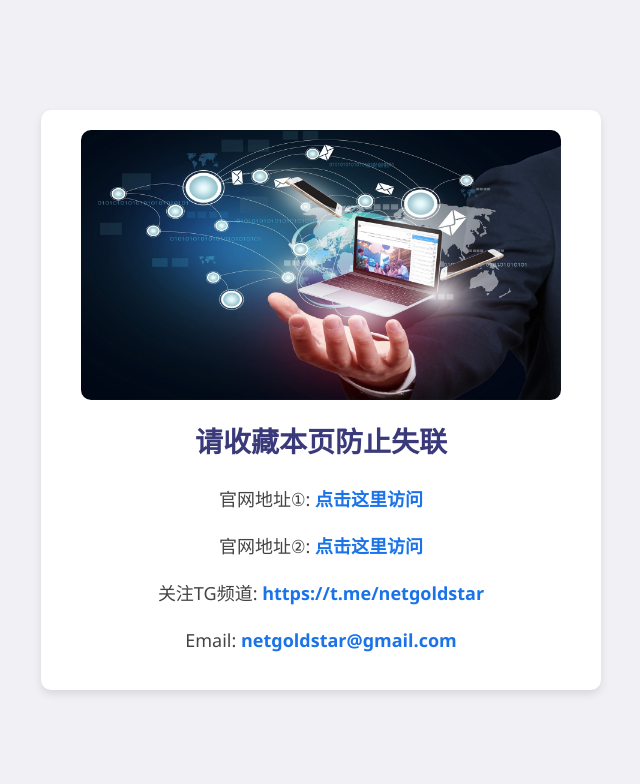
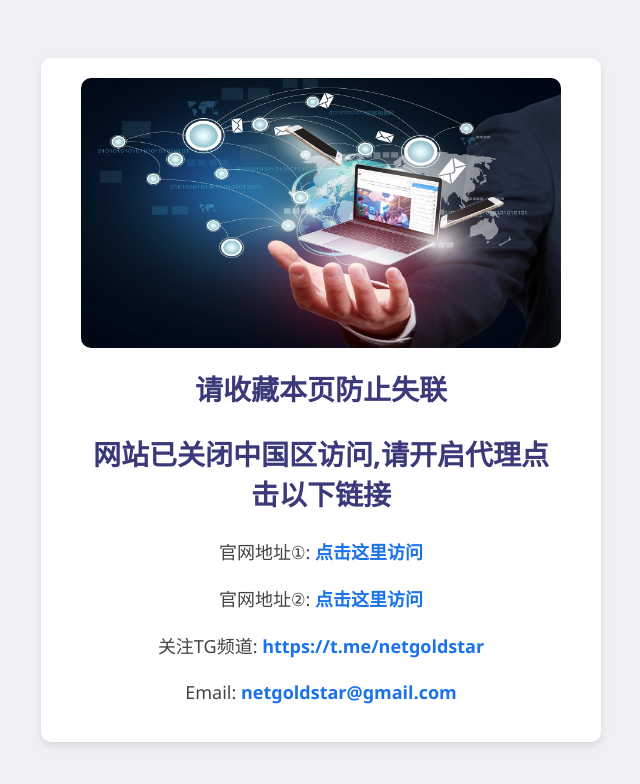
Before and after one commit to netgoldstar/new, a plain HTML site: page index.html in a window 1280 px wide. Shown: the whole page, without its empty margins (319-959 px from the left). Drawn offline with Linux system fonts and the light colour scheme.

Commit message:
Update index.html

```diff
--- a/index.html
+++ b/index.html
@@ -72,6 +72,7 @@
     <div class="container">
         <img src="index.jpg" alt="Banner Image" class="header-image" loading="lazy">
         <h1>请收藏本页防止失联</h1>
+        <h1>网站已关闭中国区访问,请开启代理点击以下链接</h1>
         <p>官网地址①: <a href="https://website.netstar.vip/" target="_blank" rel="noopener noreferrer">点击这里访问</a></p>
         <p>官网地址②: <a href="https://netgoldstar.us.kg/" target="_blank" rel="noopener noreferrer">点击这里访问</a></p>
         <p>关注TG频道: <a href="https://t.me/netgoldstar" target="_blank" rel="noopener noreferrer">https://t.me/netgoldstar</a></p>
```
